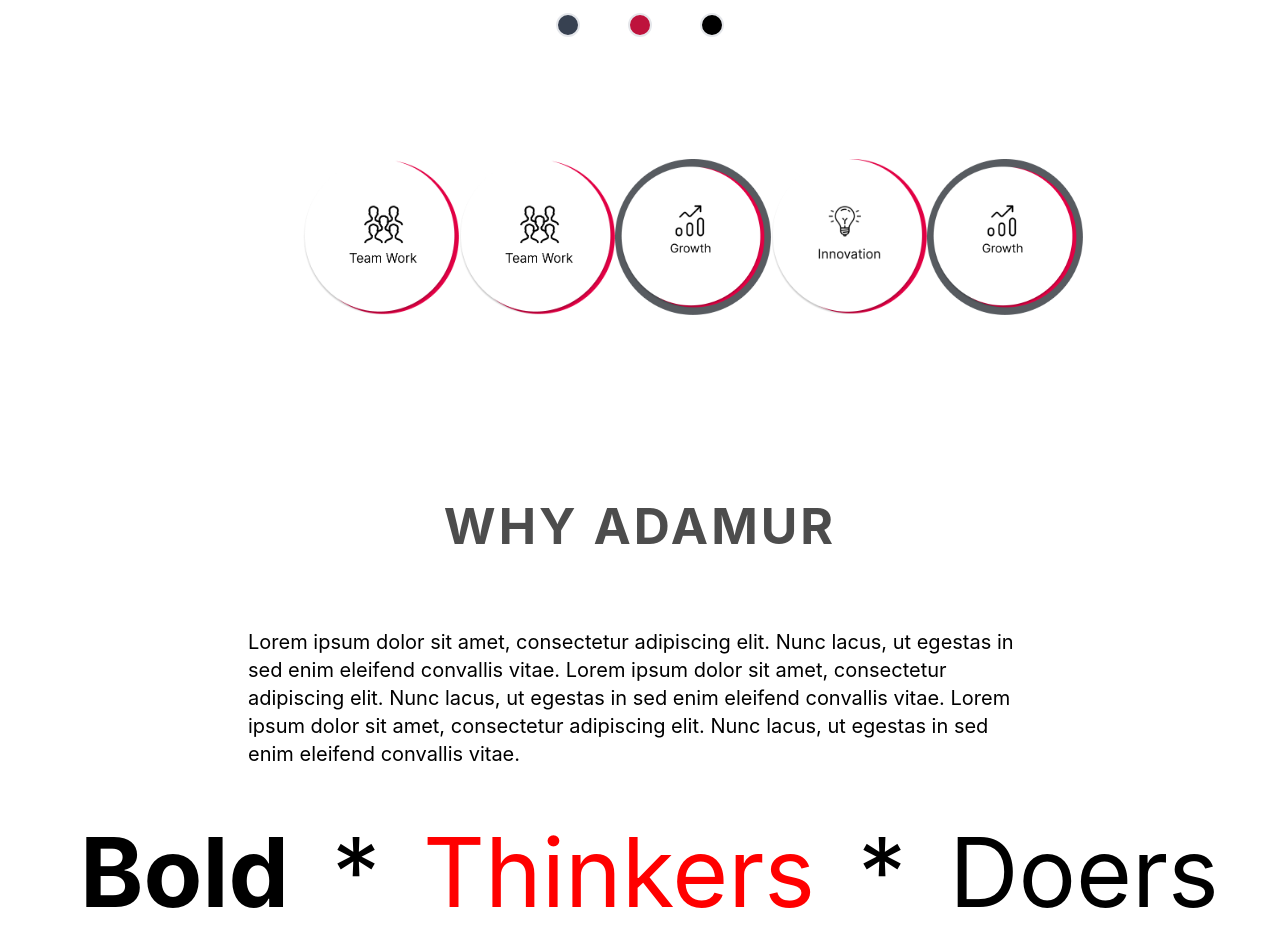
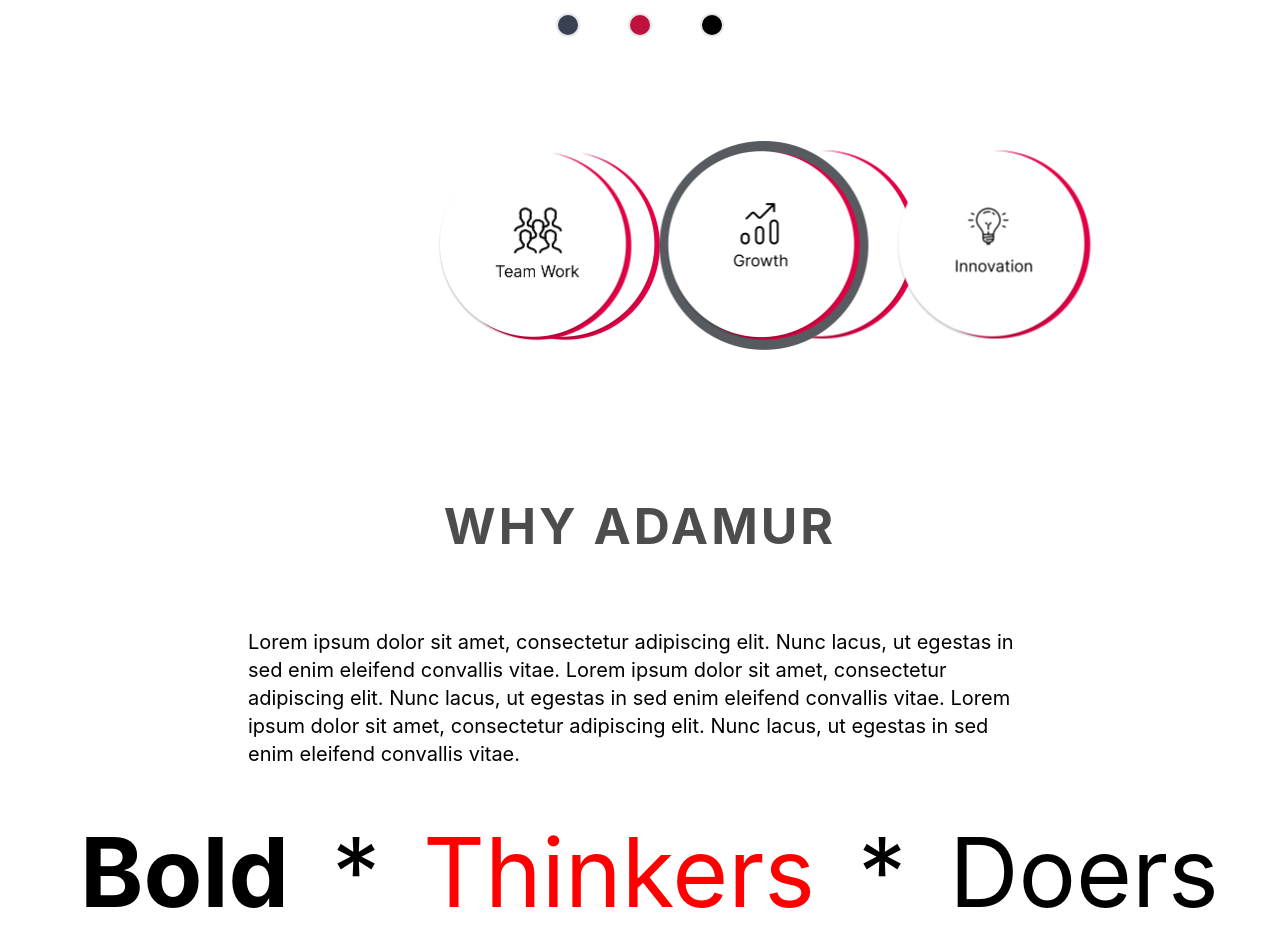
Before and after one commit to ADAMUR-IO/Adamur-landing-page, a React (Create React App) app: page /aboutus in a window 1280 px wide. Shown: the part 1500-2426 px from the top of the page. Built offline with nearby package versions, Linux system fonts and the light colour scheme.

Commit message:
designed per the expected desktop on the Value section images

```diff
--- a/src/component/Values/Values.component.jsx
+++ b/src/component/Values/Values.component.jsx
@@ -18,15 +18,20 @@
     <div className='rounded-r-full rounded-l-full bg-black border-2 w-6 h-6'></div>
 </div>
 <div></div>
-<div className='p-4 lg:ml-10 scale-75'>
-        <div className='items-center justify-evenly flex ml-32 mr-28' >
+<div className=' relative p-8 lg:p-6 lg:ml-14 lg:scale-50'>
+        <div className='items-center justify-evenly flex ml-32 mr-28 absolute lg:space-x-14 space-x-4' >
 
-            <img className='w-28 h-28 z-50 lg:w-52 lg:h-52' src={team} alt="Team work" />
-            <img className='w-28 h-28 z-10 lg:w-52 lg:h-52'  src={team} alt="Team work back" />
-            <img className='w-28 h-28 z-50 lg:w-52 lg:h-52'  src={Growth} alt=" Growth" />
-            <img className='w-28 h-28 z-30 lg:w-52 lg:h-52'  src={innovation} alt="Innovation back" />
-            <img className='w-28 h-28 z-10 lg:w-52 lg:h-52 '  src={Growth} alt="Innovation" />
+            <img className=' z-50 ' src={team} alt="Team work" />
 
+            <img className=' z-50 '  src={Growth} alt=" Growth" />
+            <img className=' z-50  origin-bottom-right'  src={innovation} alt="Innovation back" />
+
+            <div className='bg-left absolute flex lg:space-x-32 space-x-6'>
+            <div>
+            <img className=' z-10  origin-bottom-left'  src={team} alt="Team work back" />
+            </div>
+            <div><img className=' z-10  '  src={innovation} alt="Innovation" /></div>
+            </div>
 
 
         </div>
```
